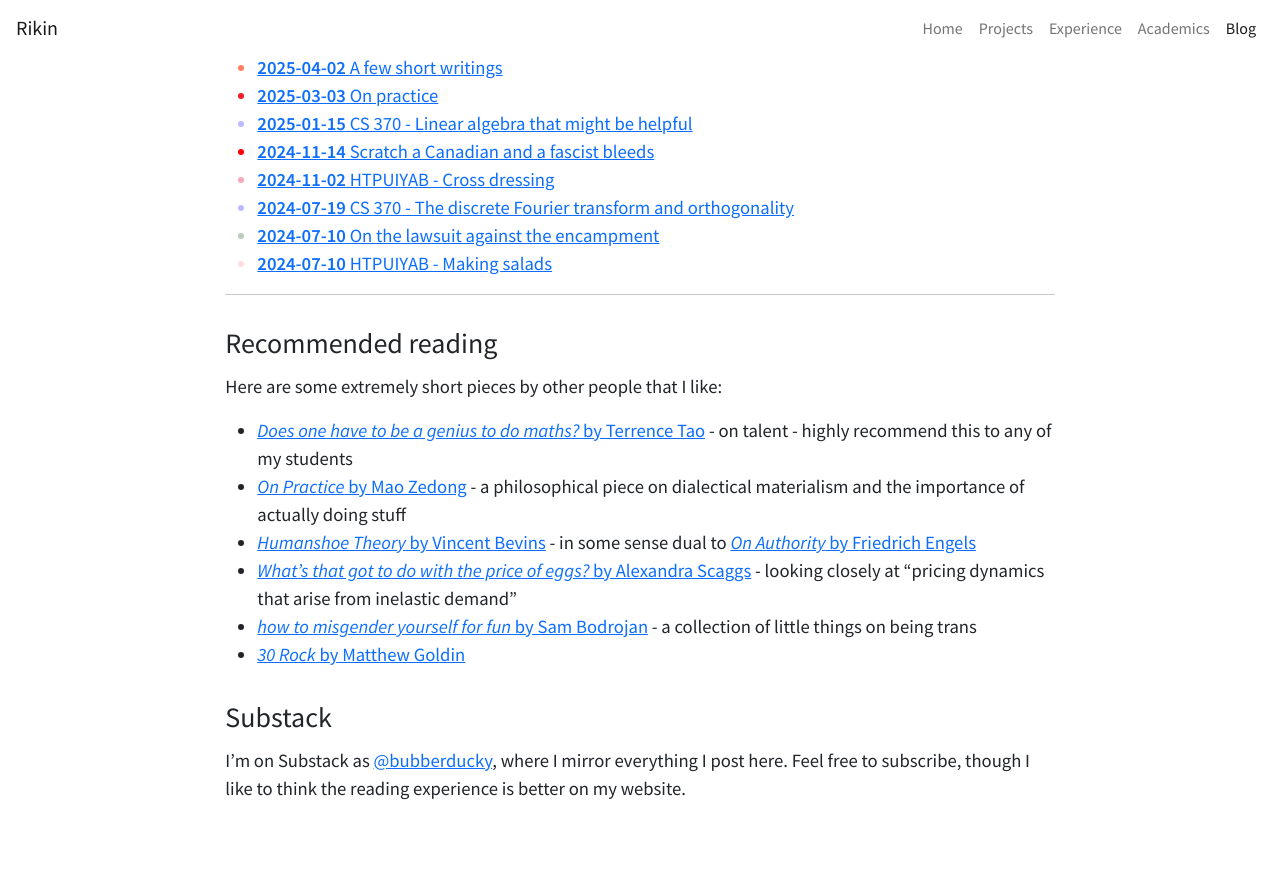
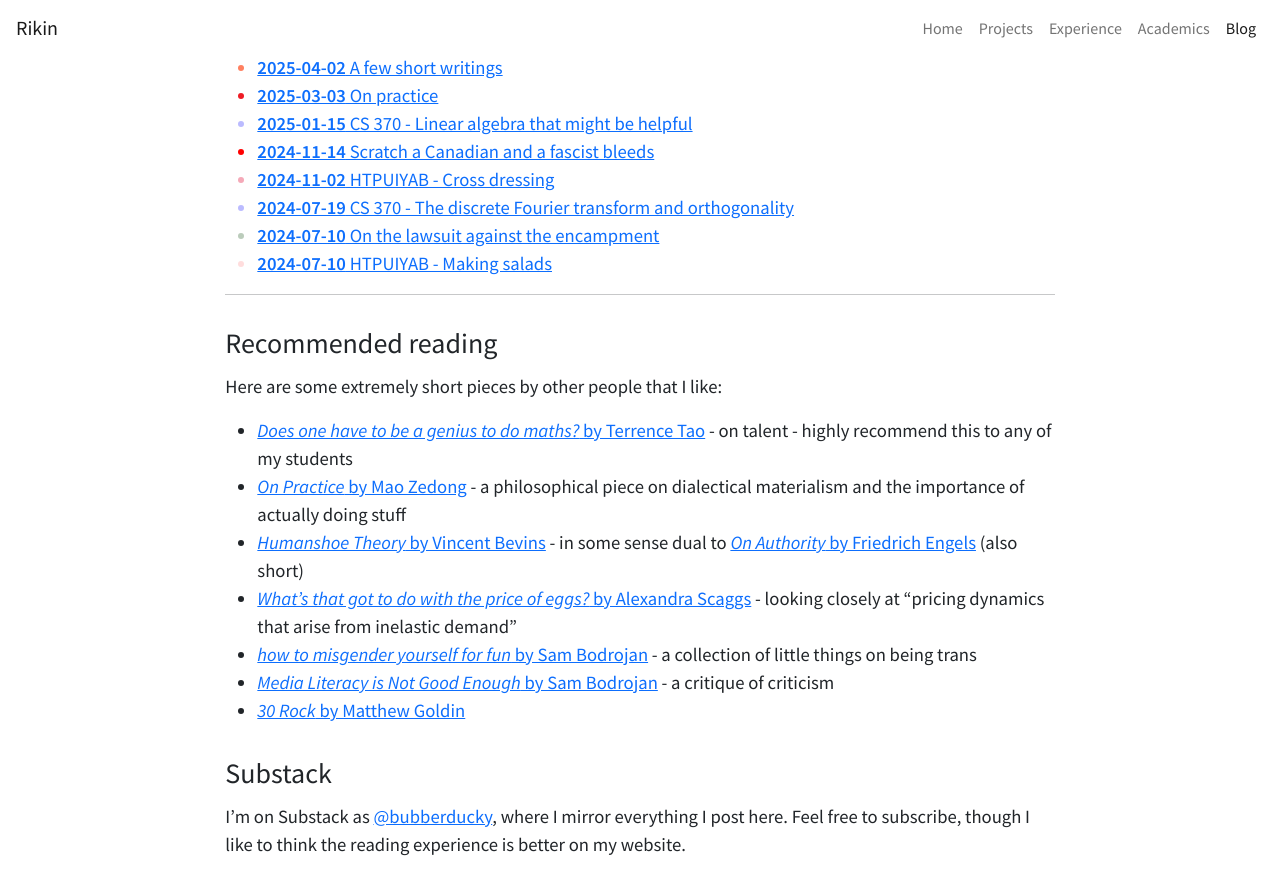
Before and after one commit to rikingurditta/blog, a Jekyll site: the page built from index.md, in a window 1280 px wide and 900 px high, scrolled down 559 px. Shown: the top 895 px of the window. Built offline with Jekyll 4.4.1, drawn with Linux system fonts in a browser that asks for light colours; before the commit the page ends 1403 px from its top, so only the background shows below that.

Commit message:
New recommended reading

```diff
--- a/index.md
+++ b/index.md
@@ -26,9 +26,10 @@ Here are some extremely short pieces by other people that I like:
 
 - [*Does one have to be a genius to do maths?* by Terrence Tao](https://terrytao.wordpress.com/career-advice/does-one-have-to-be-a-genius-to-do-maths) - on talent - highly recommend this to any of my students
 - [*On Practice* by Mao Zedong](https://www.marxists.org/reference/archive/mao/selected-works/volume-1/mswv1_16.htm) - a philosophical piece on dialectical materialism and the importance of actually doing stuff
-- [*Humanshoe Theory* by Vincent Bevins](https://substack.com/home/post/p-151928550) - in some sense dual to [*On Authority* by Friedrich Engels](https://www.marxists.org/archive/marx/works/1872/10/authority.htm)
+- [*Humanshoe Theory* by Vincent Bevins](https://substack.com/home/post/p-151928550) - in some sense dual to [*On Authority* by Friedrich Engels](https://www.marxists.org/archive/marx/works/1872/10/authority.htm) (also short)
 - [*What's that got to do with the price of eggs?* by Alexandra Scaggs](https://theehedge.substack.com/p/whats-that-got-to-do-with-the-price) - looking closely at "pricing dynamics that arise from inelastic demand"
 - [*how to misgender yourself for fun* by Sam Bodrojan](https://cchelmetgirl.substack.com/p/how-to-misgender-yourself) - a collection of little things on being trans
+- [*Media Literacy is Not Good Enough* by Sam Bodrojan](https://cchelmetgirl.substack.com/p/against-media-literacy) - a critique of criticism
 - [*30 Rock* by Matthew Goldin](https://matthewgoldin.substack.com/p/30-rock)
 
 ### Substack
```
